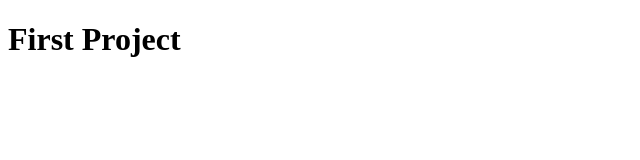
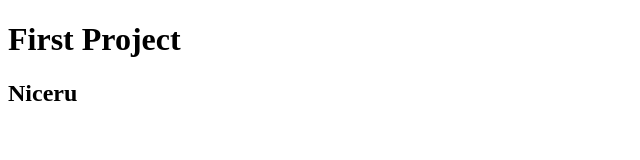
Before and after one commit to Lisow7/First-Project, a plain HTML site: page index.html in a window 1280 px wide. Shown: the whole page, without its empty margins (0-640 px from the left). Drawn offline with Linux system fonts and the light colour scheme.

Commit message:
ajout h2

```diff
--- a/index.html
+++ b/index.html
@@ -7,5 +7,7 @@
   </head>
   <body>
     <h1>First Project</h1>
+
+    <h2>Niceru</h2>
   </body>
 </html>
```
